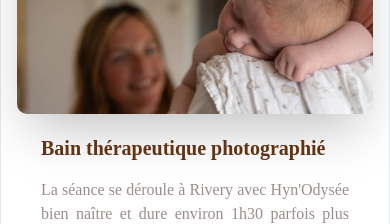
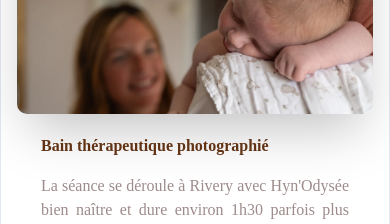
Before and after one commit to G-eraldo/les-photos-de-cecile, a Next.js app: page / in a window 390 px wide. Shown: the part 2620-2844 px from the top of the page. Built offline with nearby package versions, Linux system fonts and the light colour scheme.

Commit message:
style: improve CardTitle formatting in Prestation component for better readability
- Adjusted CardTitle to separate text into two lines for enhanced clarity.
- Maintained consistent styling with existing design elements.

```diff
--- a/src/components/accueil/Prestation.jsx
+++ b/src/components/accueil/Prestation.jsx
@@ -23,7 +23,7 @@ export default function Prestation() {
           />
         </CardDescription>
         <CardContent className="w-full lg:w-1/2 text-[#9e8b8b] leading-8 font-playfair py-4 sm:py-8 text-base sm:text-lg">
-          <CardTitle className="text-xl sm:text-2xl font-bold mb-4 text-[#613213] w-full whitespace-nowrap overflow-hidden text-ellipsis">
+          <CardTitle className="text-base sm:text-2xl font-bold mb-4 text-[#613213] w-full whitespace-nowrap overflow-hidden text-ellipsis">
             Bain thérapeutique photographié
           </CardTitle>
           <p className="hover:text-[#613213] transition-colors duration-300 mb-5 text-justify">
```
